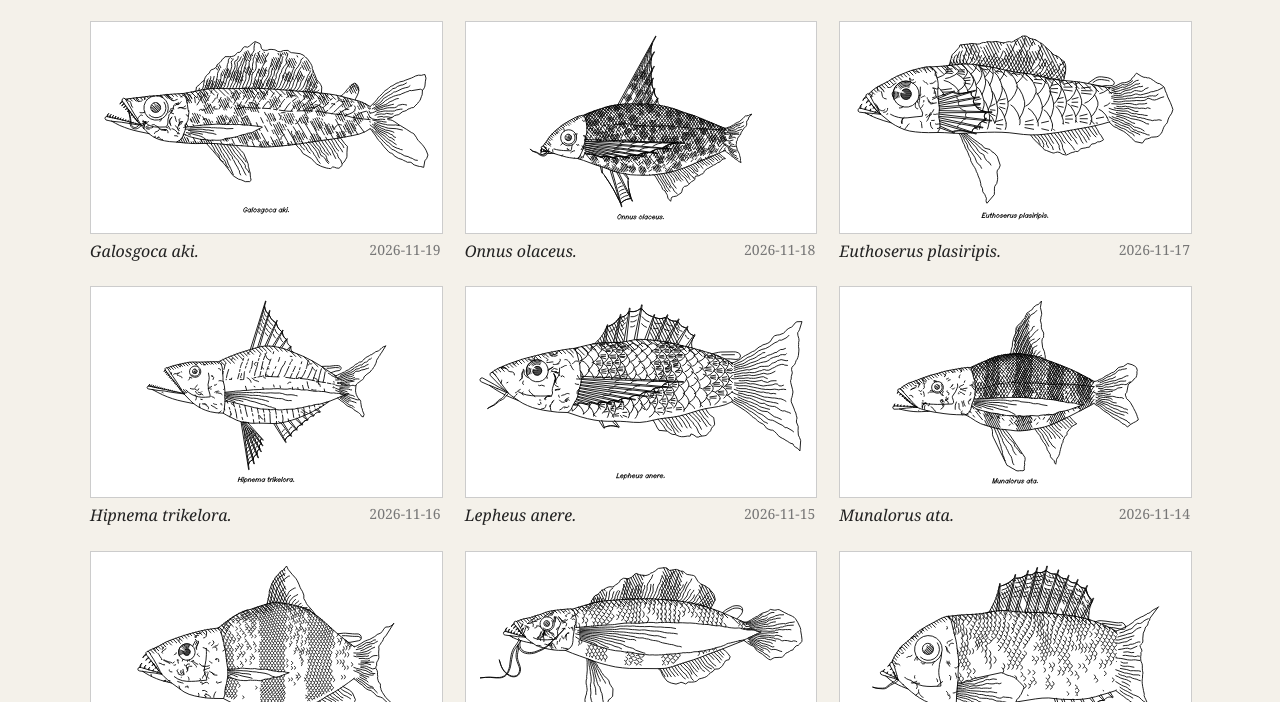
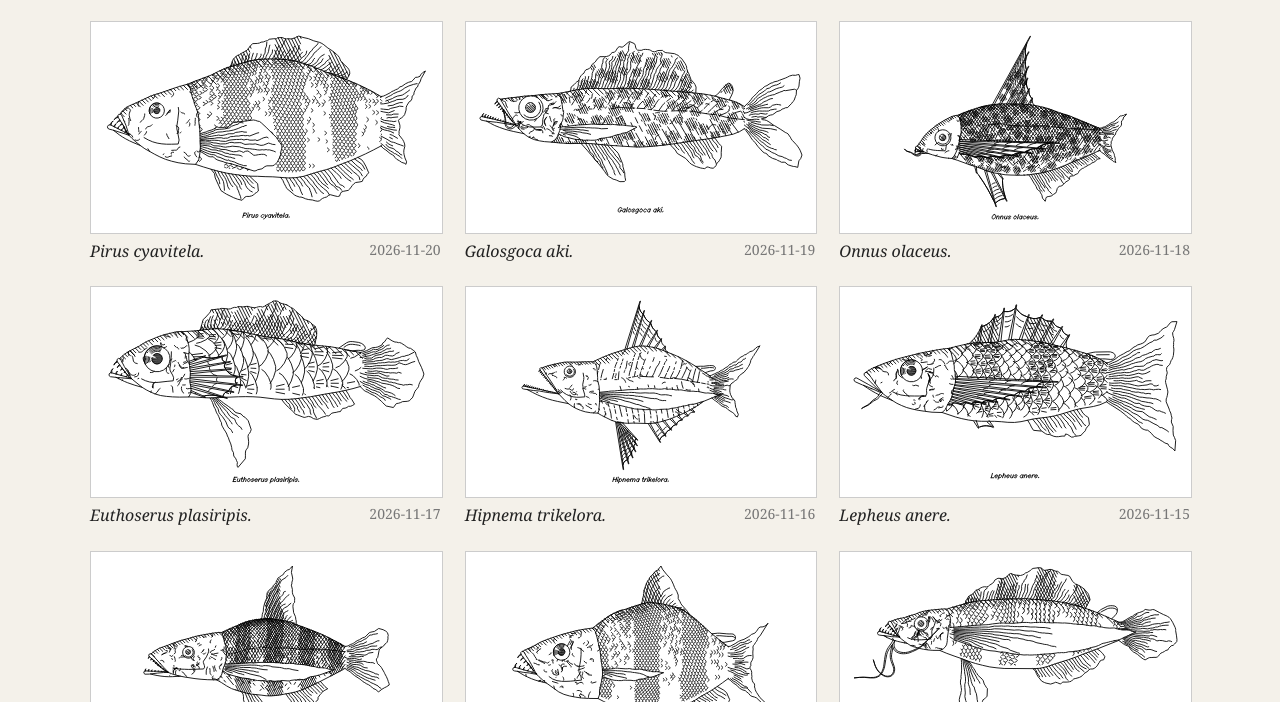
Before and after one commit to odlum/catch-of-the-day, a plain HTML site: page docs/index.html in a window 1280 px wide. Shown: the part 98-800 px from the top of the page. Drawn offline with Linux system fonts and the light colour scheme.

Commit message:
Fish of 2026-11-20: Pirus cyavitela

```diff
--- a/docs/index.html
+++ b/docs/index.html
@@ -22,6 +22,7 @@
 <h1>Catch of the Day</h1>
 <p>A new fish every morning, drawn by <a href="https://github.com/LingDong-/fishdraw">fishdraw</a>.</p>
 <div class="grid">
+<figure><a href="archive/2026-11-20.svg"><img src="archive/2026-11-20.svg" alt="Pirus cyavitela." width="800" height="480" loading="lazy"></a><figcaption><i>Pirus cyavitela.</i> <time>2026-11-20</time></figcaption></figure>
 <figure><a href="archive/2026-11-19.svg"><img src="archive/2026-11-19.svg" alt="Galosgoca aki." width="800" height="480" loading="lazy"></a><figcaption><i>Galosgoca aki.</i> <time>2026-11-19</time></figcaption></figure>
 <figure><a href="archive/2026-11-18.svg"><img src="archive/2026-11-18.svg" alt="Onnus olaceus." width="800" height="480" loading="lazy"></a><figcaption><i>Onnus olaceus.</i> <time>2026-11-18</time></figcaption></figure>
 <figure><a href="archive/2026-11-17.svg"><img src="archive/2026-11-17.svg" alt="Euthoserus plasiripis." width="800" height="480" loading="lazy"></a><figcaption><i>Euthoserus plasiripis.</i> <time>2026-11-17</time></figcaption></figure>
```
Also changed, not shown: docs/archive/2026-11-20.svg (added), docs/latest.svg, 1 other file.
